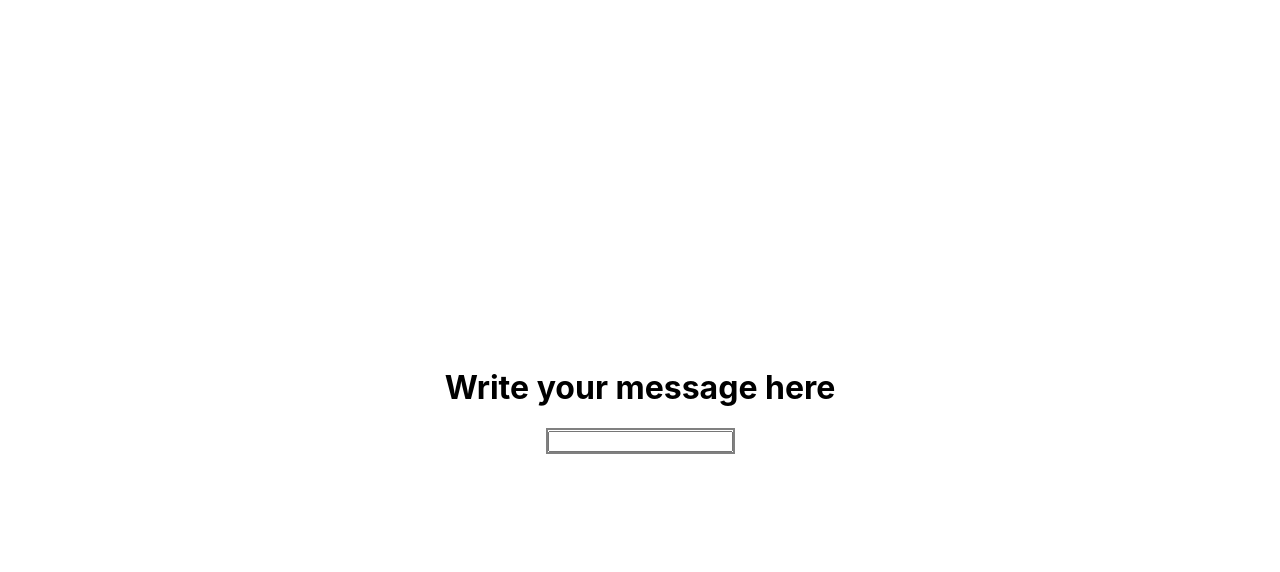
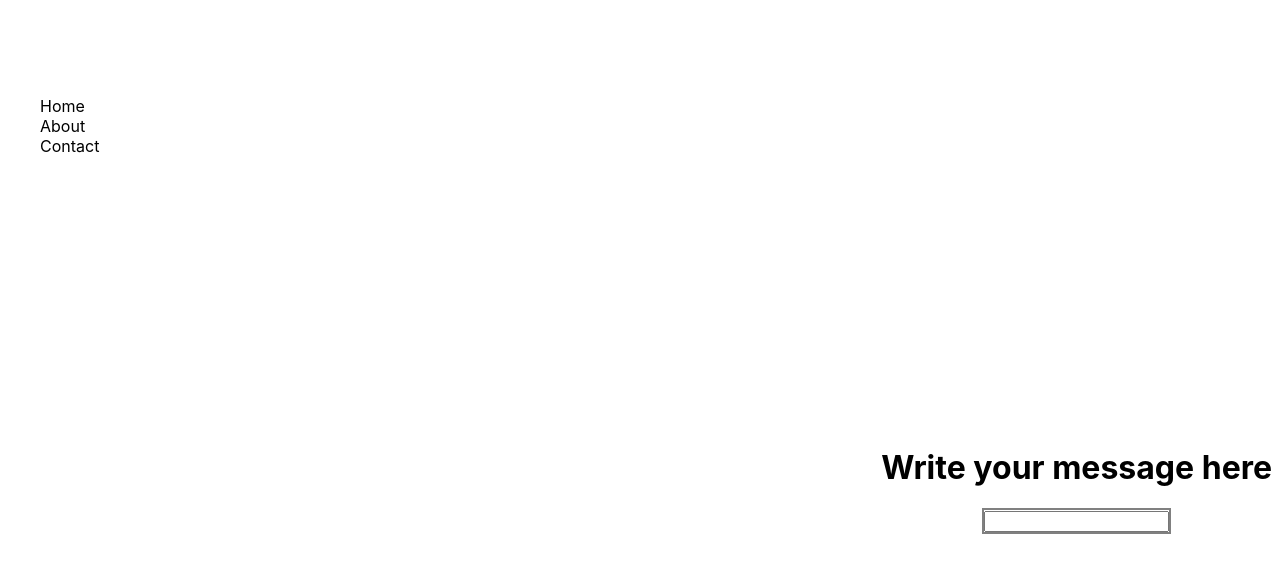
Before and after one commit to merqury-io/merqury, a Next.js app: page / in a window 1280 px wide. Shown: the top 572 px of the page. Built offline with nearby package versions, Linux system fonts and the light colour scheme.

Commit message:
navbar created

```diff
--- /dev/null
+++ b/components/Navbar.js
@@ -0,0 +1,16 @@
+import React from 'react'
+import navStyles from '../styles/navbar.module.css';
+
+const Navbar = () => {
+    return (
+        <>
+            <ul className={navStyles.navbar}>
+                <li>Home</li>
+                <li>About</li>
+                <li>Contact</li>
+            </ul>
+        </>
+    )
+}
+
+export default Navbar
--- a/pages/index.js
+++ b/pages/index.js
@@ -1,18 +1,25 @@
 import Head from 'next/head';
 import ChatBubble from '../components/ChatBubble';
+import Navbar from '../components/Navbar';
 
 import styles from '../styles/Home.module.css';
 
 export default function Home() {
 	return (
-		<div className={styles.container}>
+		<div className={styles.main}>
 			<Head>
 				<title>Create Next App</title>
 				<link rel="icon" href="/favicon.ico" />
 			</Head>
 
-			<ChatBubble />
+			<div className={styles.navbar}>
+				<Navbar />
+			</div>
+			<div className={styles.container}>
 
+				<ChatBubble />
+
+			</div>
 		</div>
 	)
 }
--- a/styles/Home.module.css
+++ b/styles/Home.module.css
@@ -9,12 +9,12 @@
 
 .main {
   padding: 5rem 0;
-  flex: 1;
+  /* flex: 1; */
   display: flex;
-  flex-direction: column;
-  justify-content: center;
-  align-items: center;
+  justify-content: space-between;
+  /* align-items: center; */
 }
+
 
 .footer {
   width: 100%;
--- /dev/null
+++ b/styles/navbar.module.css
@@ -0,0 +1,3 @@
+.navbar {
+    list-style: none;
+}
```
